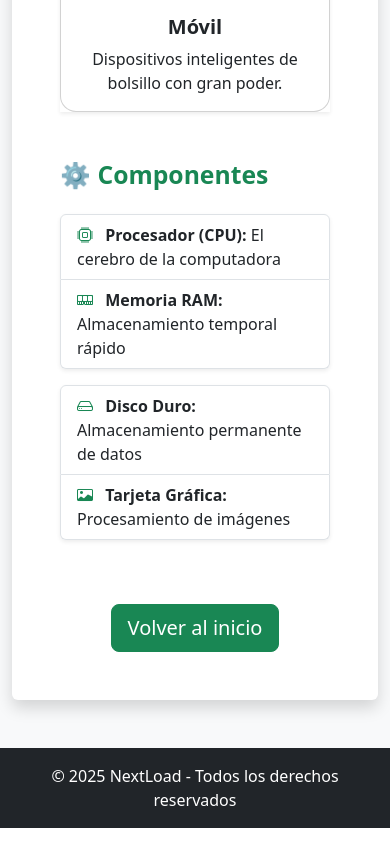
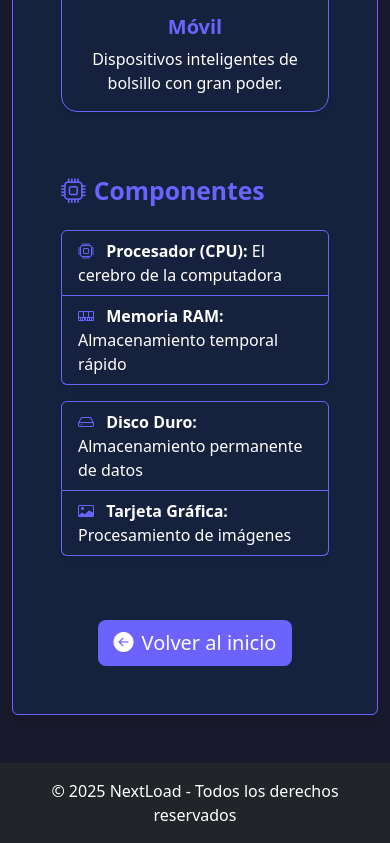
Before and after one commit to hatsanuwu/NextLoad, a PHP site: page /articulo_historia.php in a window 390 px wide. Shown: the part 2453-3296 px from the top of the page. Run offline with PHP 8.4, Linux system fonts and the light colour scheme.

```diff
--- a/articulo_historia.php
+++ b/articulo_historia.php
@@ -8,26 +8,94 @@
     <link href="https://cdnjs.cloudflare.com/ajax/libs/bootstrap/5.3.2/css/bootstrap.min.css" rel="stylesheet">
     <link href="https://cdnjs.cloudflare.com/ajax/libs/bootstrap-icons/1.11.1/font/bootstrap-icons.min.css" rel="stylesheet">
     <style>
-        body { background-color: #f8f9fa; }
-        .card { border-radius: 1rem; }
-        .card-title { font-weight: 600; }
+        body {
+            background-color: #1a1a2e;
+            color: #fff;
+        }
+
+        .navbar {
+            background-color: #6c63ff !important;
+        }
+
+        .card {
+            border-radius: 1rem;
+            background-color: #16213e;
+            border: 1px solid #6c63ff;
+        }
+
+        .card:hover {
+            transform: translateY(-5px);
+            transition: 0.3s;
+            box-shadow: 0 5px 20px rgba(108, 99, 255, 0.4);
+        }
+
+        .card-title {
+            font-weight: 600;
+            color: #6c63ff;
+        }
+
+        .card-text {
+            color: #fff;
+        }
+
+        article {
+            background-color: #16213e;
+            border: 1px solid #6c63ff;
+        }
+
+        h1, h2 {
+            color: #6c63ff;
+        }
+
+        .btn-primary {
+            background-color: #6c63ff;
+            border: none;
+        }
+
+        .btn-primary:hover {
+            background-color: #5848ff;
+            transform: scale(1.05);
+            transition: 0.3s;
+        }
+
+        .list-group-item {
+            background-color: #16213e;
+            color: #fff;
+            border: 1px solid #6c63ff;
+        }
+
+        .list-group-item i {
+            color: #6c63ff;
+        }
+
+        footer {
+            background-color: #0f0f1e !important;
+        }
     </style>
 </head>
 <body>
 
 <!-- NAVBAR -->
-<nav class="navbar navbar-expand-lg navbar-dark bg-success shadow-sm">
+<nav class="navbar navbar-expand-lg navbar-dark shadow">
     <div class="container">
-        <a class="navbar-brand fw-bold" href="index.php">NextLoad</a>
+        <a class="navbar-brand fw-bold" href="index.php">
+            <i class="bi bi-lightning-charge-fill me-2"></i>NextLoad
+        </a>
         <button class="navbar-toggler" type="button" data-bs-toggle="collapse" data-bs-target="#navbarNav">
             <span class="navbar-toggler-icon"></span>
         </button>
         <div class="collapse navbar-collapse" id="navbarNav">
             <ul class="navbar-nav ms-auto">
-                <li class="nav-item"><a class="nav-link" href="index.php">Inicio</a></li>
-                <li class="nav-item"><a class="nav-link" href="index.php#noticias">Noticias</a></li>
-                <li class="nav-item"><a class="nav-link" href="index.php#comentarios">Comentarios</a></li>
-                <li class="nav-item"><a class="nav-link" href="index.php#contacto">Contacto</a></li>
+                <li class="nav-item">
+                    <a class="nav-link" href="index.php#comentarios">
+                        <i class="bi bi-chat-dots-fill me-1"></i>Comentarios
+                    </a>
+                </li>
+                <li class="nav-item">
+                    <a class="nav-link" href="index.php#contacto">
+                        <i class="bi bi-envelope-fill me-1"></i>Contacto
+                    </a>
+                </li>
             </ul>
         </div>
     </div>
@@ -37,13 +105,19 @@
 <div class="container my-5">
     <div class="row justify-content-center">
         <div class="col-lg-10">
-            <article class="bg-white p-5 rounded shadow">
-                <h1 class="display-5 fw-bold text-success mb-4">Historia de las Computadoras</h1>
-                <p class="text-muted mb-4"><i class="bi bi-calendar-event me-2"></i><?= date('Y-m-d'); ?></p>
+            <article class="p-5 rounded shadow">
+                <h1 class="display-5 fw-bold mb-4">
+                    <i class="bi bi-book-fill me-3"></i>Historia de las Computadoras
+                </h1>
+                <p class="text-muted mb-4">
+                    <i class="bi bi-calendar-event me-2"></i><?= date('Y-m-d'); ?>
+                </p>
 
                 <!-- HISTORIA -->
                 <section class="mb-5">
-                    <h2 class="text-success mb-4 fw-bold">📚 Historia</h2>
+                    <h2 class="mb-4 fw-bold">
+                        <i class="bi bi-clock-history me-2"></i>Historia
+                    </h2>
                     <div class="row">
                         <div class="col-lg-4 mb-3">
                             <div class="card shadow-sm">
@@ -77,23 +151,30 @@
 
                 <!-- TIPOS -->
                 <section class="mb-5">
-                    <h2 class="text-success mb-4 fw-bold">💻 Tipos de Computadoras</h2>
-                    <div class="card-group shadow-sm">
-                        <div class="card">
+                    <h2 class="mb-4 fw-bold">
+                        <i class="bi bi-laptop me-2"></i>Tipos de Computadoras
+                    </h2>
+                    <div class="row">
+                        <div class="col-md-4 mb-3">
+                            <div class="card shadow-sm">
                                 <img src="https://www.generacionuniversitaria.com.mx/wp-content/uploads/2023/04/Huawei-MateStation-S-1024x640.webp" class="card-img-top" alt="PC">
                                 <div class="card-body text-center">
                                     <h5 class="card-title">Desktop</h5>
                                     <p class="card-text">Computadoras de escritorio para uso profesional y gaming.</p>
                                 </div>
                             </div>
-                        <div class="card">
+                        </div>
+                        <div class="col-md-4 mb-3">
+                            <div class="card shadow-sm">
                                 <img src="https://cdn.aarp.net/content/dam/aarpe/es/home/hogar-familia/tecnologia/info-2020/guia-para-comprar-computadoras-portatiles/_jcr_content/root/container_main/container_body_main/container_body2/container_body_cf/body_two_cf_one/par10/articlecontentfragme/cfimage.coreimg.50.932.jpeg/content/dam/aarp/home-and-family/personal-technology/2020/08/1140-webcam-call-esp.jpg" class="card-img-top" alt="Laptop">
                                 <div class="card-body text-center">
                                     <h5 class="card-title">Laptop</h5>
                                     <p class="card-text">Computadoras portátiles para movilidad y trabajo remoto.</p>
                                 </div>
                             </div>
-                        <div class="card">
+                        </div>
+                        <div class="col-md-4 mb-3">
+                            <div class="card shadow-sm">
                                 <img src="https://cink.es/wp-content/uploads/2024/02/Diferencia-Smartphone-y-Android-jpg.webp" class="card-img-top" alt="Móvil">
                                 <div class="card-body text-center">
                                     <h5 class="card-title">Móvil</h5>
@@ -101,29 +182,46 @@
                                 </div>
                             </div>
                         </div>
+                    </div>
                 </section>
 
                 <!-- COMPONENTES -->
                 <section class="mb-5">
-                    <h2 class="text-success mb-4 fw-bold">⚙️ Componentes</h2>
+                    <h2 class="mb-4 fw-bold">
+                        <i class="bi bi-cpu me-2"></i>Componentes
+                    </h2>
                     <div class="row">
                         <div class="col-md-6">
                             <ul class="list-group shadow-sm mb-3">
-                                <li class="list-group-item"><i class="bi bi-cpu me-2 text-success"></i> <strong>Procesador (CPU):</strong> El cerebro de la computadora</li>
-                                <li class="list-group-item"><i class="bi bi-memory me-2 text-success"></i> <strong>Memoria RAM:</strong> Almacenamiento temporal rápido</li>
+                                <li class="list-group-item">
+                                    <i class="bi bi-cpu me-2"></i>
+                                    <strong>Procesador (CPU):</strong> El cerebro de la computadora
+                                </li>
+                                <li class="list-group-item">
+                                    <i class="bi bi-memory me-2"></i>
+                                    <strong>Memoria RAM:</strong> Almacenamiento temporal rápido
+                                </li>
                             </ul>
                         </div>
                         <div class="col-md-6">
                             <ul class="list-group shadow-sm mb-3">
-                                <li class="list-group-item"><i class="bi bi-hdd me-2 text-success"></i> <strong>Disco Duro:</strong> Almacenamiento permanente de datos</li>
-                                <li class="list-group-item"><i class="bi bi-card-image me-2 text-success"></i> <strong>Tarjeta Gráfica:</strong> Procesamiento de imágenes</li>
+                                <li class="list-group-item">
+                                    <i class="bi bi-hdd me-2"></i>
+                                    <strong>Disco Duro:</strong> Almacenamiento permanente de datos
+                                </li>
+                                <li class="list-group-item">
+                                    <i class="bi bi-card-image me-2"></i>
+                                    <strong>Tarjeta Gráfica:</strong> Procesamiento de imágenes
+                                </li>
                             </ul>
                         </div>
                     </div>
                 </section>
 
                 <div class="text-center mt-5">
-                    <a href="index.php" class="btn btn-success btn-lg">Volver al inicio</a>
+                    <a href="index.php" class="btn btn-primary btn-lg">
+                        <i class="bi bi-arrow-left-circle-fill me-2"></i>Volver al inicio
+                    </a>
                 </div>
             </article>
         </div>
--- a/index.php
+++ b/index.php
@@ -212,7 +212,7 @@
                                     <i class="bi bi-clock-fill me-1"></i><?= $row['fecha']; ?>
                                 </small>
                             </div>
-                            <p class="mb-0 mt-2"><?= nl2br(htmlspecialchars($row['mensaje'])); ?></p>
+                            <p class="mb-0 mt-2 text-white"><?= nl2br(htmlspecialchars($row['mensaje'])); ?></p>
                         </div>
                     <?php endwhile; ?>
                 </div>
```
Lines whose indentation alone changed are shown as unchanged.
